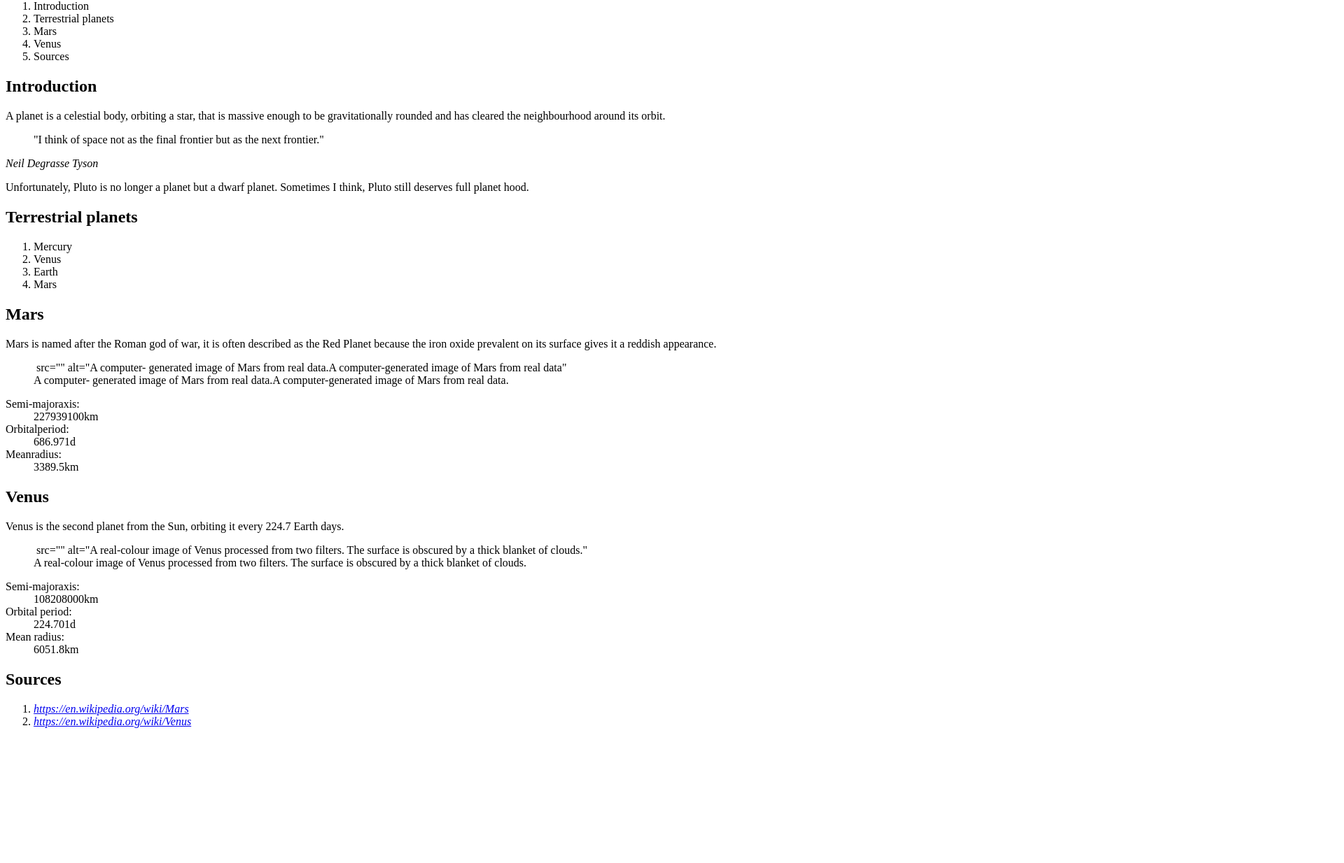
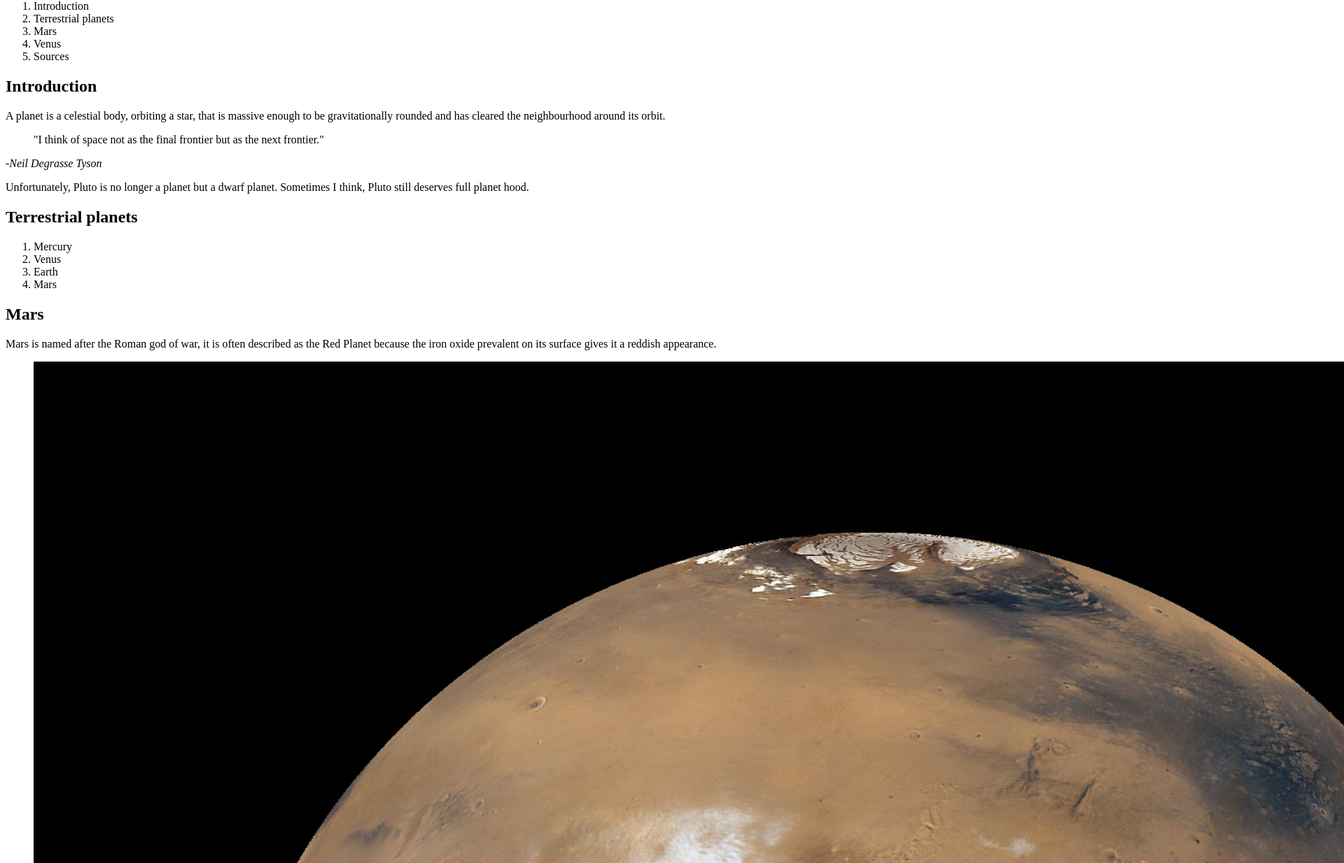
Before and after one commit to Hobbes62/assignment-semantics, a plain HTML site: page index.html in a window 1280 px wide. Shown: the part 66-1300 px from the top of the page at 70% size, 1920 px wide, since content can reach past the window. Before the commit the page ends 1123 px from the top, so only its background shows below. Drawn offline with Linux system fonts and the light colour scheme.

Commit message:
Added Images, made small changes

```diff
--- a/index.html
+++ b/index.html
@@ -9,12 +9,12 @@
 		<li>Sources</li>
 	</ol>
 </nav>
-
+<main>
 	<h2>Introduction</h2>
 
 		<p>A planet is a celestial body, orbiting a star, that is massive enough to be gravitationally rounded and has cleared the neighbourhood around its orbit.</p>
 
-<blockquote>"I think of space not as the final frontier but as the next frontier."</blockquote><cite>Neil Degrasse Tyson</cite>
+		<blockquote>"I think of space not as the final frontier but as the next frontier."</blockquote><cite>-Neil Degrasse Tyson</cite>
 
 		<p>Unfortunately, Pluto is no longer a planet but a dwarf planet. Sometimes I think, Pluto still deserves full planet hood.</p>
 
@@ -32,19 +32,21 @@
 		<p>Mars is named after the Roman god of war, it is often described as the Red Planet because the iron oxide prevalent on its surface gives it a reddish appearance.</p>
 
 			<figure>
-	<img> src="" alt="A computer- generated image of Mars from real data.A computer-generated image of Mars from real data"
-		<figcaption> A computer- generated image of Mars from real data.A computer-generated image of Mars from real data.</figcaption>
+				<img src="assignment-semantics/images/mars.jpg" alt="A computer- generated image of Mars from real data.">
+					<figcaption> A computer- generated image of Mars from real data.</figcaption>
 			</figure>
 
 			<dl>
 				<dt>Semi-majoraxis:</dt><dd> 227939100km</dd>
 				<dt>Orbitalperiod:</dt><dd> 686.971d</dd>
 				<dt>Meanradius:</dt><dd> 3389.5km</dd>
+			</dl>
+
 			<h2>Venus</h2>
 			<p>Venus is the second planet from the Sun, orbiting it every <time>224.7 Earth days.</time></p>
 
 			<figure>
-	<img> src="" alt="A real-colour image of Venus processed from two filters. The surface is obscured by a thick blanket of clouds."
+				<img> <img src="assignment-semantics/images/mars.jpg" alt="A real-colour image of Venus processed from two filters. The surface is obscured by a thick blanket of clouds.">
 					<figcaption>A real-colour image of Venus processed from two filters. The surface is obscured by a thick blanket of clouds.</figcaption>
 			</figure>
 
@@ -53,6 +55,7 @@
 				<dt>Orbital period:</dt><dd>224.701d</dd>
 				<dt>Mean radius:</dt><dd>6051.8km</dd>
 			</dl>
+</main>
 
 <footer><h2>Sources</h2>
 	<ol>
```
Also changed, not shown: images/mars.jpg (added), images/venus-color.jpg (added). Lines whose indentation alone changed are shown as unchanged.
